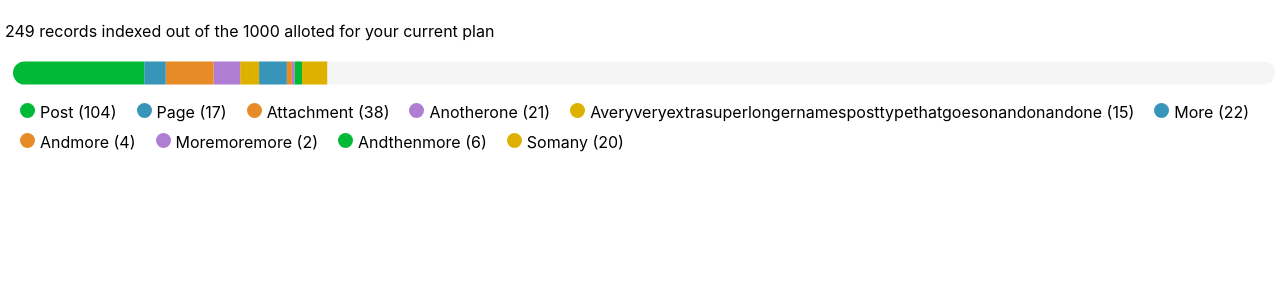
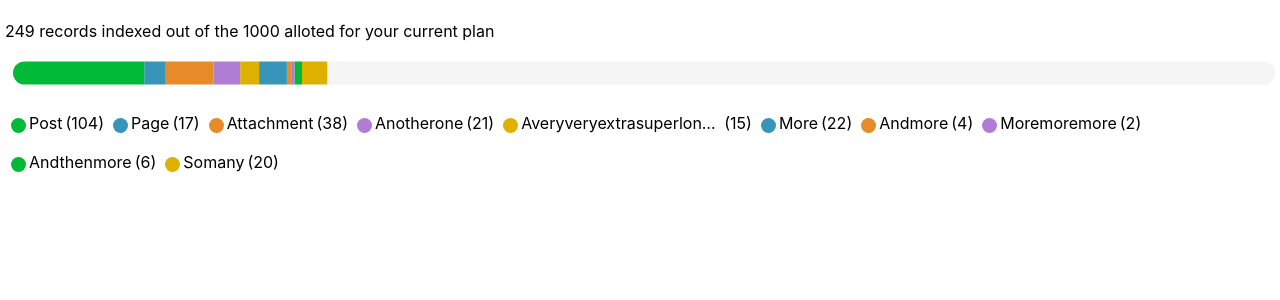
Before and after one commit to annacmc/records-meter, a React (Create React App) app: page / in a window 1280 px wide. Shown: the top 300 px of the page. Built offline with nearby package versions, Linux system fonts and the light colour scheme.

Commit message:
legend styling updates

```diff
--- a/src/App.css
+++ b/src/App.css
@@ -8,11 +8,17 @@ main {
 }
 
 .chartLegendBox {
-  margin-right: 5px;
-  margin-left: 10px;
+  margin-right: 3px;
+  margin-left: 6px;
   width: 15px;
   height: 15px;
   border-radius: 100%;
+  display:inline-block;
+}
+
+.chartLegend {
+  list-style:none;
+  display: inline;
   display:inline-block;
 }
 
@@ -20,11 +26,16 @@ ul.chartLegend {
   padding-left: 0;
 }
 
-.chartLegend li  {
-  display:inline-block;
-  padding:5px;
+.chartLegend li {
+  display:inherit;
+  padding-bottom:15px;
 }
-.chartLegend {
-  list-style:none;
-  display: inline;
+
+.chartLegend li .chartLegendLabel, .chartLegend li .chartLegendCount {
+  max-width: 200px;
+  padding-right:3px;
+  white-space: nowrap;
+  overflow: hidden;
+  text-overflow: ellipsis;
+  display:inherit;
 }
--- a/src/components/BarChart.js
+++ b/src/components/BarChart.js
@@ -84,7 +84,7 @@ export class BarChart extends React.Component {
                       backgroundColor: item.fillStyle,
                     }}
                   />
-                  {item.text} ({this.props.data[item.datasetIndex].data.data})
+                  <span className="chartLegendLabel" children={item.text} /><span className="chartLegendCount">({this.props.data[item.datasetIndex].data.data})</span>
                 </li>
               );
             })}
```
